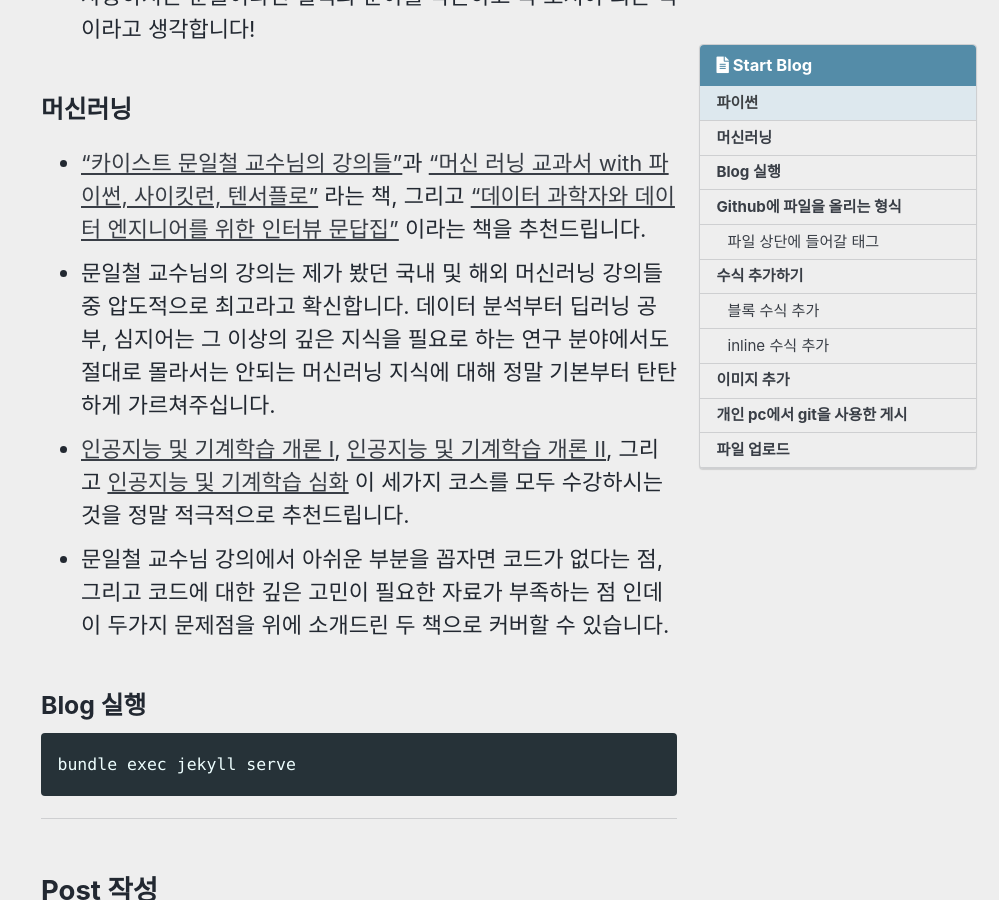
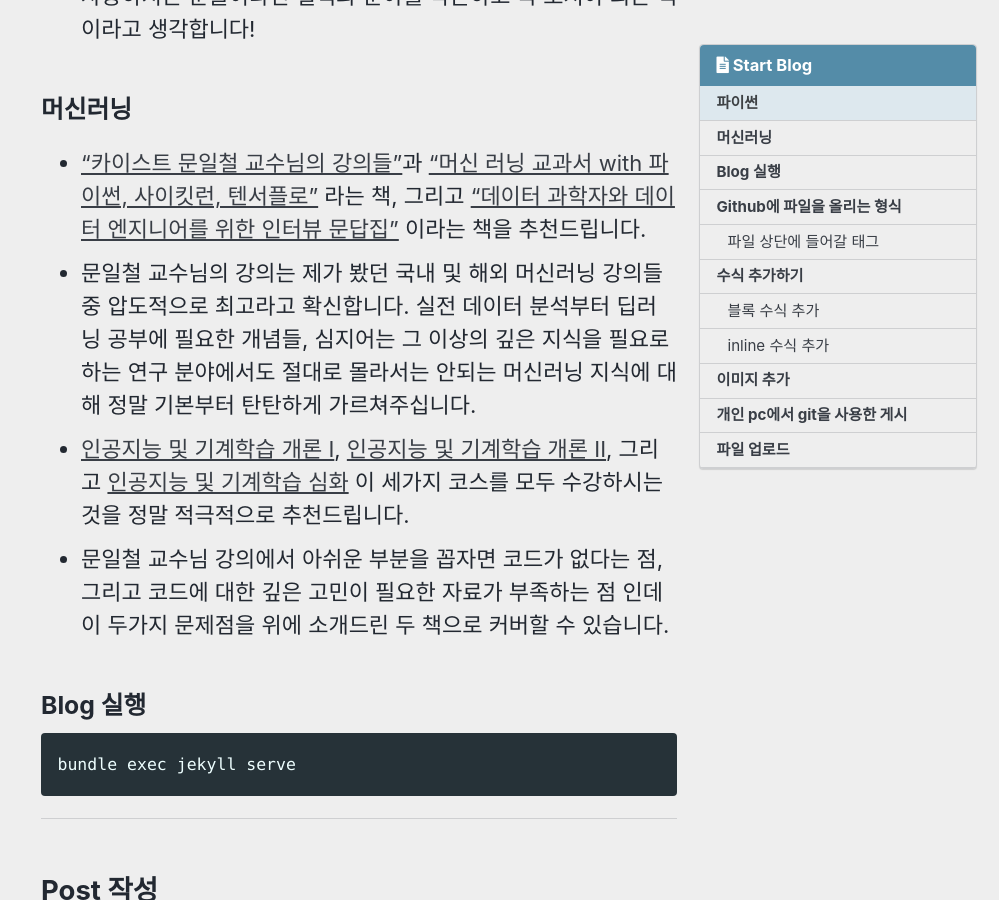
Before and after one commit to TAVEResearch/TAVEResearch.github.io, a Jekyll site: the page built from _posts/2021-08-23-preliminaries.md, in a window 1280 px wide and 900 px high, scrolled down 432 px. Shown: the whole window, without its empty margins (281-1280 px from the left). Built offline with Jekyll 4.4.1, drawn with Linux system fonts in a browser that asks for light colours; cached includes are drawn as plain includes; formulas are drawn with MathJax 3; comment, search, counter and statistics services are not loaded.

Commit message:
Update 2021-08-23-preliminaries.md

```diff
--- a/_posts/2021-08-23-preliminaries.md
+++ b/_posts/2021-08-23-preliminaries.md
@@ -26,7 +26,7 @@ toc_label: "Start Blog"
 ### 머신러닝
 
 - ["카이스트 문일철 교수님의 강의들"](https://kooc.kaist.ac.kr/)과 ["머신 러닝 교과서 with 파이썬, 사이킷런, 텐서플로"](https://github.com/gilbutITbook/080223) 라는 책, 그리고 ["데이터 과학자와 데이터 엔지니어를 위한 인터뷰 문답집"](https://jpub.tistory.com/1057) 이라는 책을 추천드립니다.
-- 문일철 교수님의 강의는 제가 봤던 국내 및 해외 머신러닝 강의들 중 압도적으로 최고라고 확신합니다. 데이터 분석부터 딥러닝 공부, 심지어는 그 이상의 깊은 지식을 필요로 하는 연구 분야에서도 절대로 몰라서는 안되는 머신러닝 지식에 대해 정말 기본부터 탄탄하게 가르쳐주십니다.
+- 문일철 교수님의 강의는 제가 봤던 국내 및 해외 머신러닝 강의들 중 압도적으로 최고라고 확신합니다. 실전 데이터 분석부터 딥러닝 공부에 필요한 개념들, 심지어는 그 이상의 깊은 지식을 필요로 하는 연구 분야에서도 절대로 몰라서는 안되는 머신러닝 지식에 대해 정말 기본부터 탄탄하게 가르쳐주십니다.
 - [인공지능 및 기계학습 개론 I](https://kaist.edwith.org/machinelearning1_17), [인공지능 및 기계학습 개론 II](https://kaist.edwith.org/machinelearning2__17), 그리고 [인공지능 및 기계학습 심화](https://kooc.kaist.ac.kr/aiml-adv) 이 세가지 코스를 모두 수강하시는 것을 정말 적극적으로 추천드립니다.
 - 문일철 교수님 강의에서 아쉬운 부분을 꼽자면 코드가 없다는 점, 그리고 코드에 대한 깊은 고민이 필요한 자료가 부족하는 점 인데 이 두가지 문제점을 위에 소개드린 두 책으로 커버할 수 있습니다.
 
```
